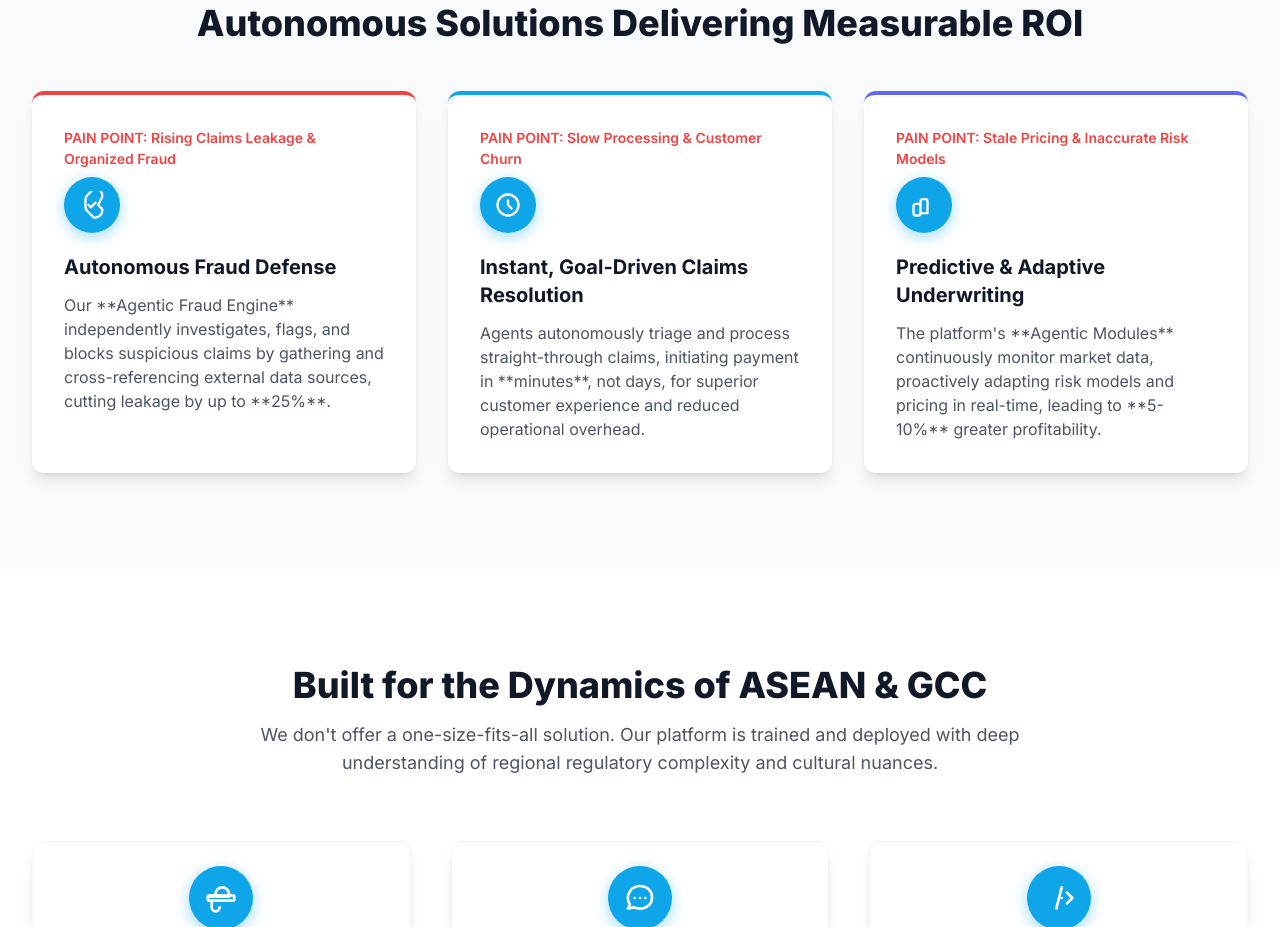
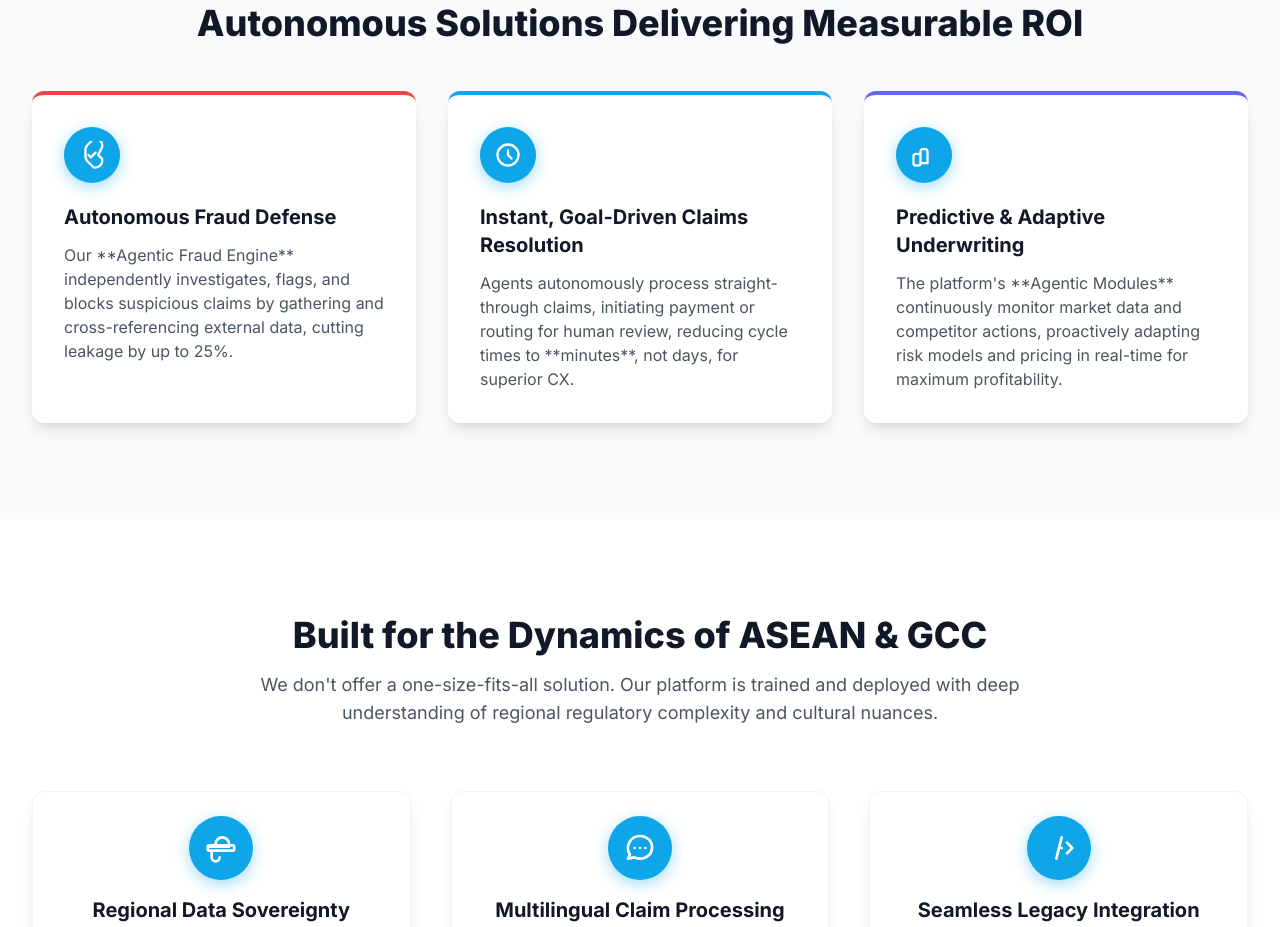
Before and after one commit to hokifai/insurefutureai, a plain HTML site: page index.html in a window 1280 px wide. Shown: the part 857-1784 px from the top of the page. Drawn offline with nearby package versions, Linux system fonts and the light colour scheme.

Commit message:
Update index.html

```diff
--- a/index.html
+++ b/index.html
@@ -25,12 +25,6 @@
         .ai-icon-bg {
             background-color: var(--color-accent);
             box-shadow: 0 4px 15px rgba(14, 165, 233, 0.4);
-        }
-        /* Custom styling for pain point callout */
-        .pain-point-text {
-            color: #ef4444; /* Tailwind red-500 */
-            font-weight: 600;
-            font-size: 0.875rem; /* text-sm */
         }
     </style>
 </head>
@@ -113,7 +107,6 @@
                 <p class="text-center text-xl font-semibold text-sky-600 mb-3">
                     Generating AI insights in the insurance value chain
                 </p>
-
                 <h2 class="text-3xl sm:text-4xl font-extrabold text-center text-gray-900 mb-12">
                     Autonomous Solutions Delivering Measurable ROI
                 </h2>
@@ -121,30 +114,27 @@
                 <div class="grid grid-cols-1 md:grid-cols-3 gap-8">
 
                     <div class="bg-white p-6 sm:p-8 rounded-xl shadow-lg border-t-4 border-red-500 transform hover:shadow-xl transition duration-300">
-                        <p class="pain-point-text mb-2 text-red-500">PAIN POINT: Rising Claims Leakage & Organized Fraud</p>
                         <div class="ai-icon-bg w-14 h-14 rounded-full flex items-center justify-center mb-5">
                             <svg class="w-7 h-7 text-white" fill="none" stroke="currentColor" viewBox="0 0 24 24" xmlns="http://www.w3.org/2000/svg"><path stroke-linecap="round" stroke-linejoin="round" stroke-width="2" d="M9 12l2 2 4-4m5.618-4.618a5.996 5.996 0 00-7.234-7.234l-3.322 3.322-1.92 1.92a6 6 0 00-1.742 5.093v3.75a6 6 0 001.742 5.093l1.92 1.92 3.322 3.322a6 6 0 007.234-7.234l-3.322-3.322z"></path></svg>
                         </div>
                         <h3 class="text-xl font-bold text-gray-900 mb-3">Autonomous Fraud Defense</h3>
-                        <p class="text-gray-600">Our **Agentic Fraud Engine** independently investigates, flags, and blocks suspicious claims by gathering and cross-referencing external data sources, cutting leakage by up to **25%**.</p>
+                        <p class="text-gray-600">Our **Agentic Fraud Engine** independently investigates, flags, and blocks suspicious claims by gathering and cross-referencing external data, cutting leakage by up to 25%.</p>
                     </div>
 
                     <div class="bg-white p-6 sm:p-8 rounded-xl shadow-lg border-t-4 border-sky-500 transform hover:shadow-xl transition duration-300">
-                         <p class="pain-point-text mb-2 text-red-500">PAIN POINT: Slow Processing & Customer Churn</p>
                         <div class="ai-icon-bg w-14 h-14 rounded-full flex items-center justify-center mb-5">
                             <svg class="w-7 h-7 text-white" fill="none" stroke="currentColor" viewBox="0 0 24 24" xmlns="http://www.w3.org/2000/svg"><path stroke-linecap="round" stroke-linejoin="round" stroke-width="2" d="M12 8v4l3 3m6-3a9 9 0 11-18 0 9 9 0 0118 0z"></path></svg>
                         </div>
                         <h3 class="text-xl font-bold text-gray-900 mb-3">Instant, Goal-Driven Claims Resolution</h3>
-                        <p class="text-gray-600">Agents autonomously triage and process straight-through claims, initiating payment in **minutes**, not days, for superior customer experience and reduced operational overhead.</p>
+                        <p class="text-gray-600">Agents autonomously process straight-through claims, initiating payment or routing for human review, reducing cycle times to **minutes**, not days, for superior CX.</p>
                     </div>
 
                     <div class="bg-white p-6 sm:p-8 rounded-xl shadow-lg border-t-4 border-indigo-500 transform hover:shadow-xl transition duration-300">
-                        <p class="pain-point-text mb-2 text-red-500">PAIN POINT: Stale Pricing & Inaccurate Risk Models</p>
                         <div class="ai-icon-bg w-14 h-14 rounded-full flex items-center justify-center mb-5">
                             <svg class="w-7 h-7 text-white" fill="none" stroke="currentColor" viewBox="0 0 24 24" xmlns="http://www.w3.org/2000/svg"><path stroke-linecap="round" stroke-linejoin="round" stroke-width="2" d="M9 19v-6a2 2 0 00-2-2H5a2 2 0 00-2 2v6a2 2 0 002 2h2a2 2 0 002-2zm0 0V9a2 2 0 012-2h2a2 2 0 012 2v10m-6 0h6"></path></svg>
                         </div>
                         <h3 class="text-xl font-bold text-gray-900 mb-3">Predictive & Adaptive Underwriting</h3>
-                        <p class="text-gray-600">The platform's **Agentic Modules** continuously monitor market data, proactively adapting risk models and pricing in real-time, leading to **5-10%** greater profitability.</p>
+                        <p class="text-gray-600">The platform's **Agentic Modules** continuously monitor market data and competitor actions, proactively adapting risk models and pricing in real-time for maximum profitability.</p>
                     </div>
                 </div>
             </div>
```
